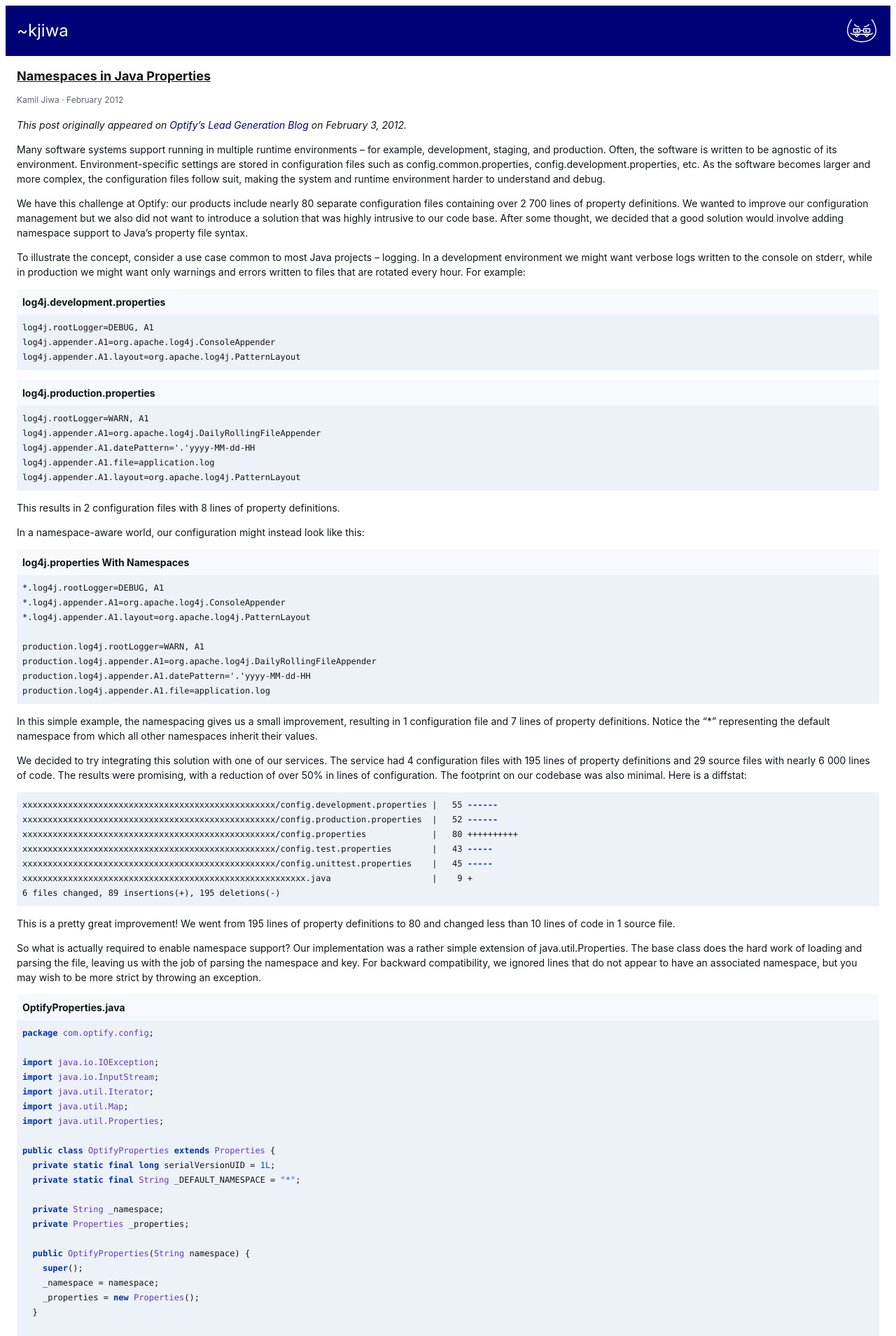
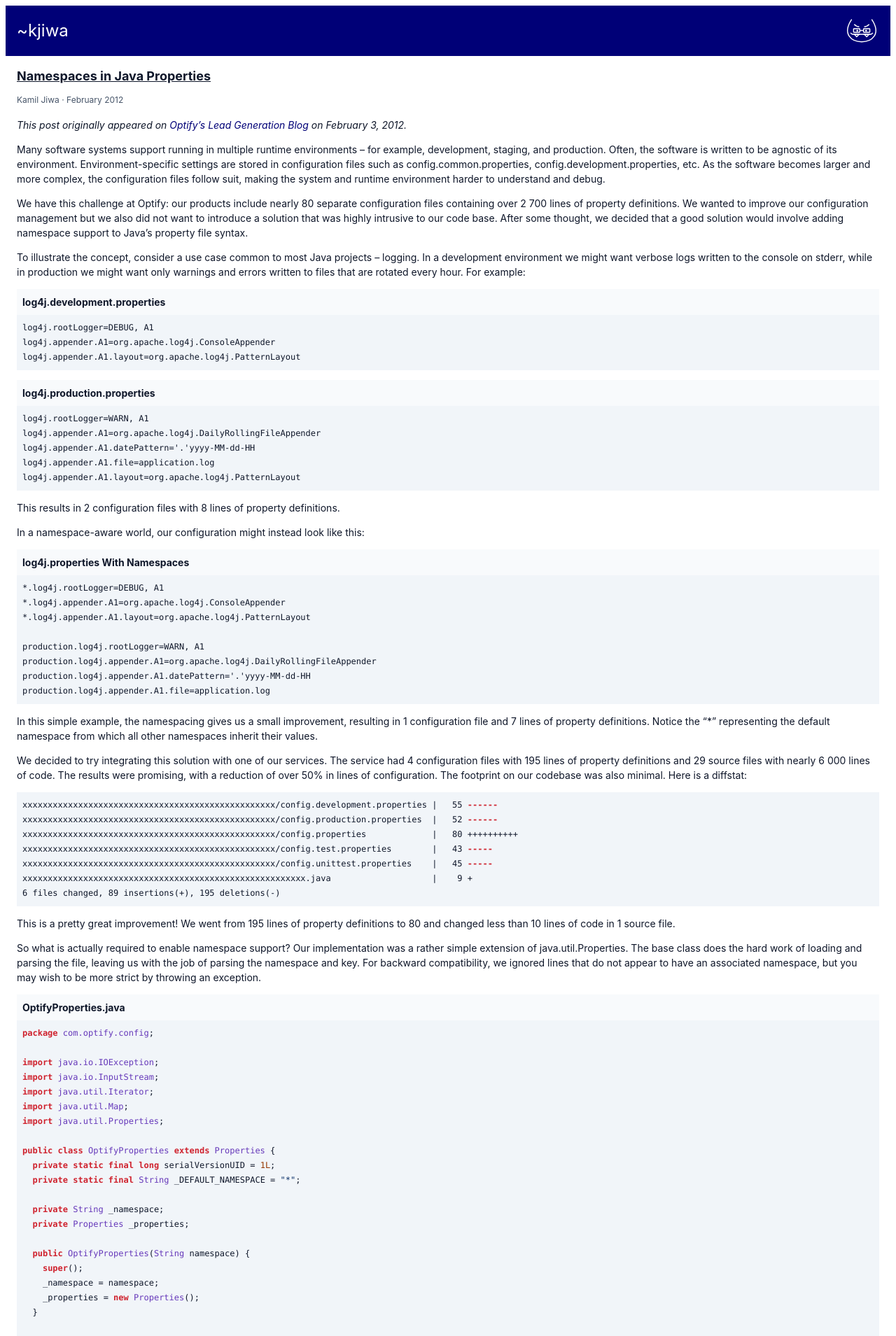
Before and after one commit to kjiwa/crimsonglow, a Jekyll site: the page built from _posts/2012-02-03-namespaces-in-java-properties.markdown, in a window 1280 px wide. Shown: the top 1909 px of the page at 70% size. Built offline with Jekyll 4.4.1, drawn with Linux system fonts in a browser that asks for light colours.

Commit message:
Modernize color palette with light slate, midnight navy dark, and multi-hue syntax tokens

```diff
--- a/_sass/main.scss
+++ b/_sass/main.scss
@@ -4,25 +4,26 @@
 :root {
   color-scheme: light dark;
 
-  --color-canvas: #fff;
-  --color-surface: #f7f9fc;
-  --color-code-bg: #edf1f8;
-  --color-text-primary: #11141a;
-  --color-text-muted: #5c6475;
-  --color-link: #007;
-  --color-link-hover: #1e3a8a;
-  --color-header-bg: #007;
+  --color-canvas: #ffffff;
+  --color-surface: #f8fafc;
+  --color-code-bg: #f1f5f9;
+  --color-border: #e2e8f0;
+  --color-text-primary: #0f172a;
+  --color-text-muted: #475569;
+  --color-link: #000077;
+  --color-link-hover: #1d4ed8;
+  --color-header-bg: #000077;
   --color-header-border: transparent;
-  --color-table-border: #007;
+  --color-table-border: #000077;
   --color-table-reserved: #339;
   --color-table-partially-reserved: #8a9fe0;
-  --color-table-head-bg: #007;
+  --color-table-head-bg: #000077;
 
   --hl-comment: #57606a;
   --hl-preproc: #6e40c9;
-  --hl-keyword: #0033aa;
-  --hl-number: #0550ae;
-  --hl-string: #0969da;
+  --hl-keyword: #cf222e;
+  --hl-number: #953800;
+  --hl-string: #0a3069;
   --hl-entity: #6639ba;
   --hl-error: #cf222e;
   --hl-error-bg: #ffebe9;
@@ -45,25 +46,26 @@
 
 @media (prefers-color-scheme: dark) {
   :root {
-    --color-canvas: #0e121a;
-    --color-surface: #141a24;
-    --color-code-bg: #161c28;
-    --color-text-primary: #dce2ec;
-    --color-text-muted: #8a95a5;
+    --color-canvas: #0a0e17;
+    --color-surface: #111827;
+    --color-code-bg: #0d1322;
+    --color-border: #1e293b;
+    --color-text-primary: #f1f5f9;
+    --color-text-muted: #94a3b8;
     --color-link: #7ea2ff;
     --color-link-hover: #b2cbff;
-    --color-header-bg: #090c12;
-    --color-header-border: #1e2638;
-    --color-table-border: #263044;
-    --color-table-reserved: #3b4b73;
-    --color-table-partially-reserved: #6279b8;
-    --color-table-head-bg: #1a2234;
+    --color-header-bg: #000066;
+    --color-header-border: #1e293b;
+    --color-table-border: #1e293b;
+    --color-table-reserved: #1e3a8a;
+    --color-table-partially-reserved: #3b82f6;
+    --color-table-head-bg: #1e293b;
 
     --hl-comment: #8b949e;
     --hl-preproc: #ffa657;
     --hl-keyword: #ff7b72;
     --hl-number: #79c0ff;
-    --hl-string: #a5d6ff;
+    --hl-string: #7ee787;
     --hl-entity: #d2a8ff;
     --hl-error: #f85149;
     --hl-error-bg: #490202;
```
